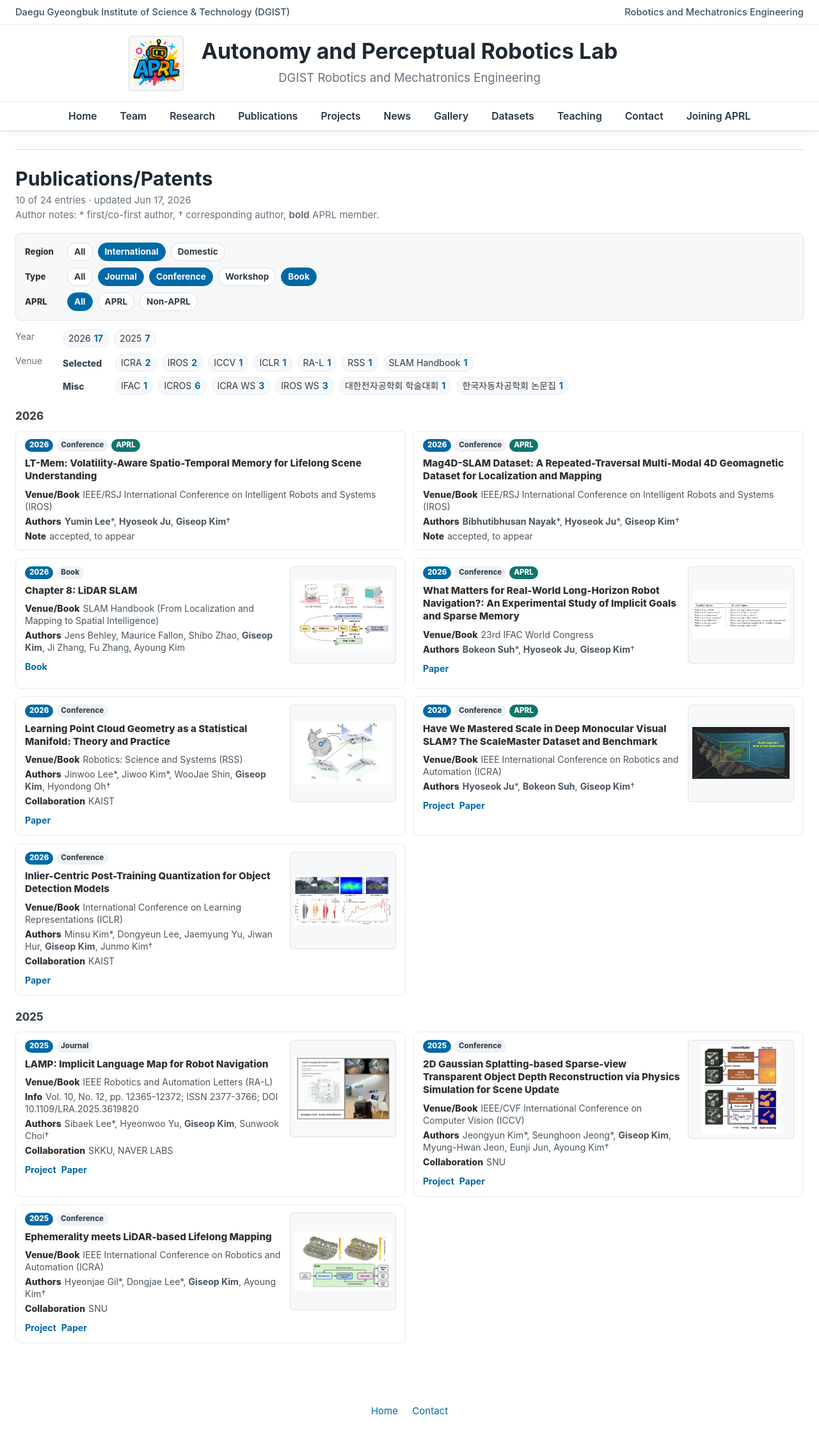
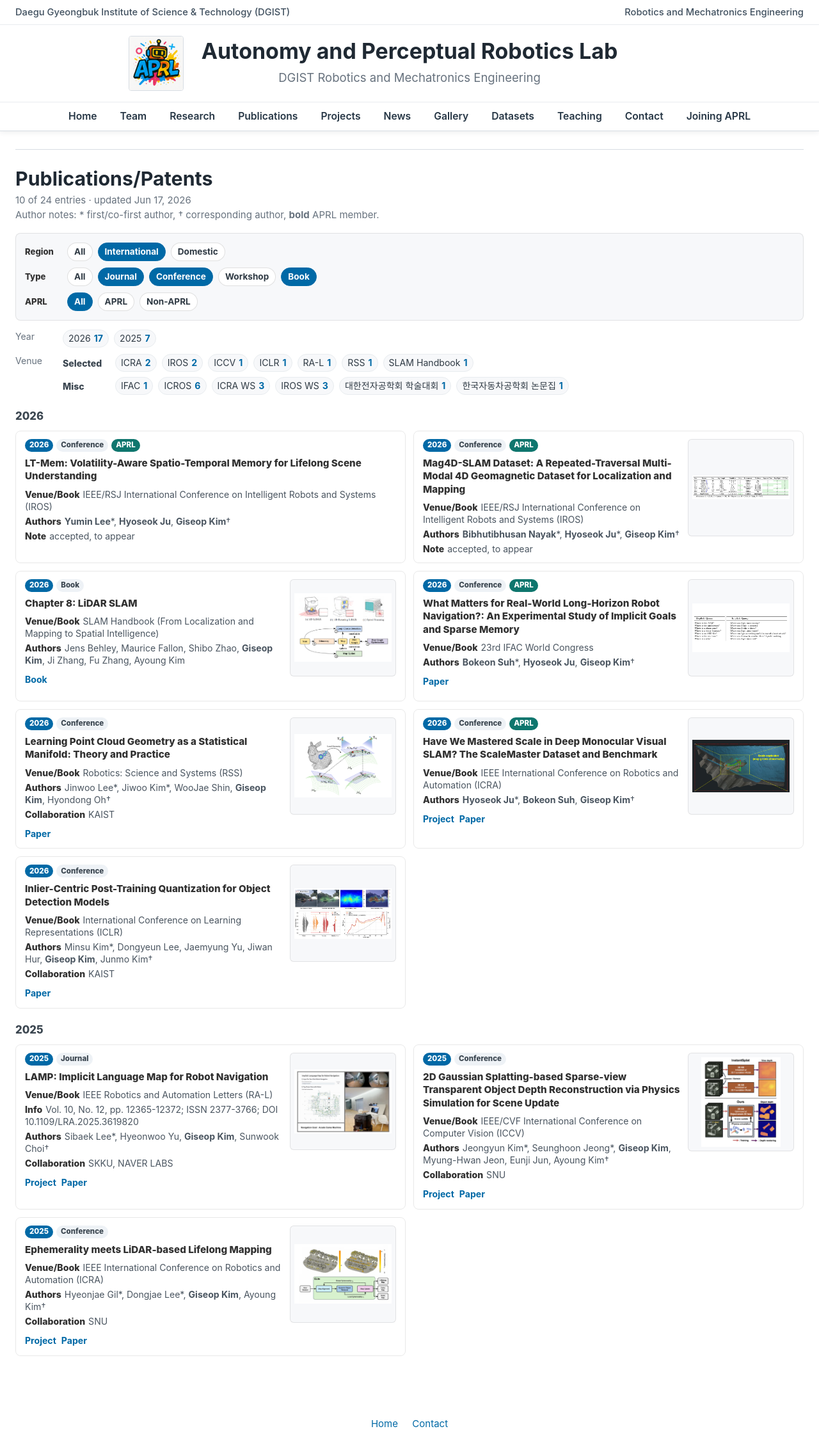
Before and after one commit to team-aprl/team-aprl.github.io, a Jekyll site: the page built from publications.html, in a window 1280 px wide. Shown: the whole page at 64% size. Built offline with Jekyll 4.4.1, drawn with Linux system fonts in a browser that asks for light colours.

Commit message:
Add Mag4D-SLAM publication image

```diff
--- a/publications.html
+++ b/publications.html
@@ -14,9 +14,9 @@ lang: "en"
             <div class="publication-body"><div class="publication-title-row"><span class="pub-badge pub-year">2026</span><span class="pub-badge">Conference</span><span class="pub-badge aprl">APRL</span><h3>LT-Mem: Volatility-Aware Spatio-Temporal Memory for Lifelong Scene Understanding</h3></div>
               <div class="publication-meta"><span><b>Venue/Book</b>IEEE/RSJ International Conference on Intelligent Robots and Systems (IROS)</span><span><b>Authors</b><strong>Yumin Lee</strong>*, <strong>Hyoseok Ju</strong>, <strong>Giseop Kim</strong>†</span><span><b>Note</b>accepted, to appear</span></div></div>
           </article>
-          <article class="publication-card publication-card-text-only" data-region="international" data-type="conference" data-aprl="aprl" data-year="2026" data-venue="iros">
+          <article class="publication-card" data-region="international" data-type="conference" data-aprl="aprl" data-year="2026" data-venue="iros">
             <div class="publication-body"><div class="publication-title-row"><span class="pub-badge pub-year">2026</span><span class="pub-badge">Conference</span><span class="pub-badge aprl">APRL</span><h3>Mag4D-SLAM Dataset: A Repeated-Traversal Multi-Modal 4D Geomagnetic Dataset for Localization and Mapping</h3></div>
-              <div class="publication-meta"><span><b>Venue/Book</b>IEEE/RSJ International Conference on Intelligent Robots and Systems (IROS)</span><span><b>Authors</b><strong>Bibhutibhusan Nayak</strong>*, <strong>Hyoseok Ju</strong>*, <strong>Giseop Kim</strong>†</span><span><b>Note</b>accepted, to appear</span></div></div>
+              <div class="publication-meta"><span><b>Venue/Book</b>IEEE/RSJ International Conference on Intelligent Robots and Systems (IROS)</span><span><b>Authors</b><strong>Bibhutibhusan Nayak</strong>*, <strong>Hyoseok Ju</strong>*, <strong>Giseop Kim</strong>†</span><span><b>Note</b>accepted, to appear</span></div></div><a class="publication-figure" href="assets/publications/mag4d-slam-dataset.png"><img src="assets/publications/mag4d-slam-dataset.png" alt="Figure for Mag4D-SLAM Dataset: A Repeated-Traversal Multi-Modal 4D Geomagnetic Dataset for Localization and Mapping" loading="lazy" /></a>
           </article>
           <article class="publication-card" data-region="international" data-type="book" data-aprl="non-aprl" data-year="2026" data-venue="slam-handbook">
             <div class="publication-body"><div class="publication-title-row"><span class="pub-badge pub-year">2026</span><span class="pub-badge">Book</span><h3>Chapter 8: LiDAR SLAM</h3></div>
```
Also changed, not shown: assets/publications/mag4d-slam-dataset.png (added).
